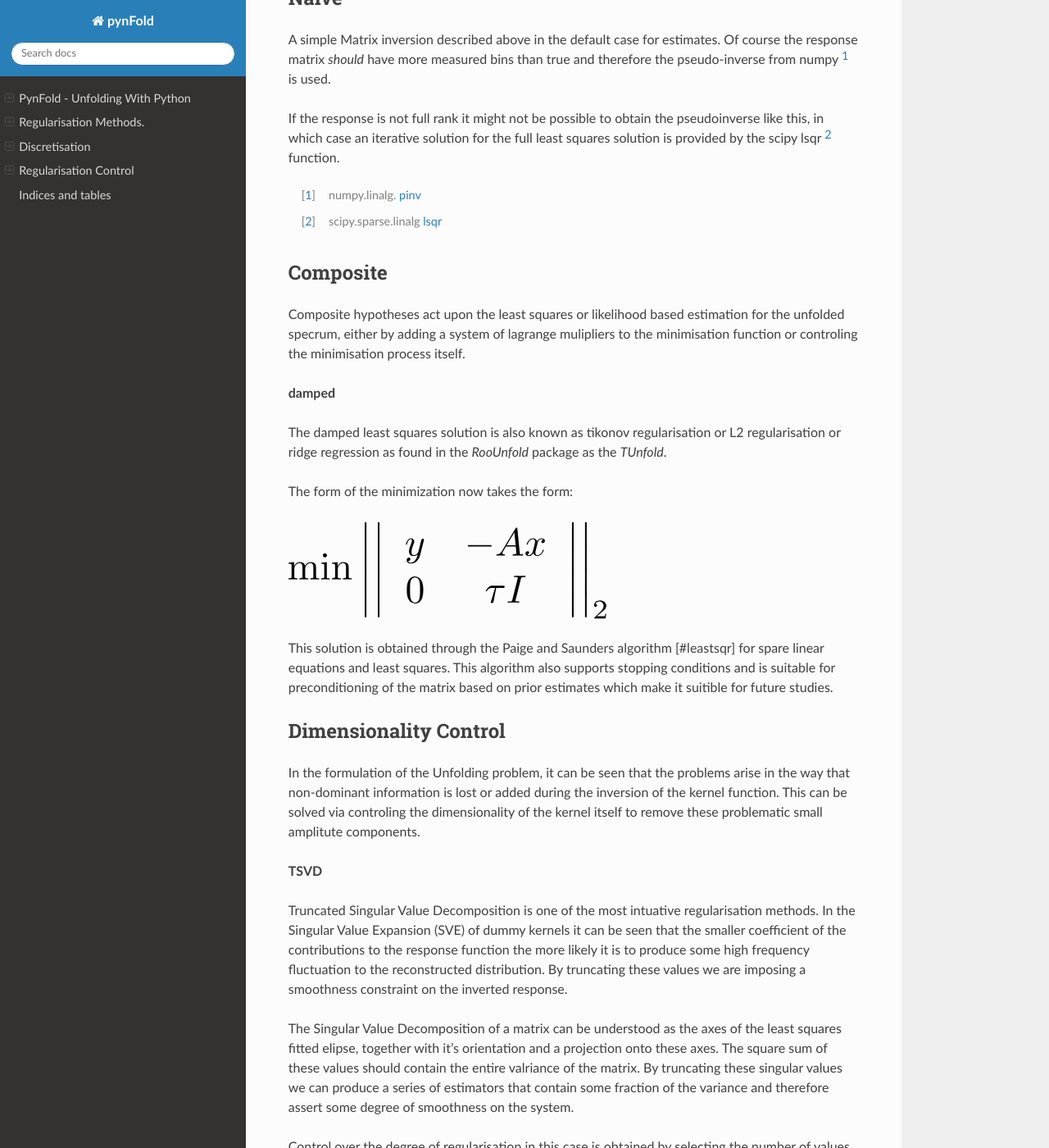
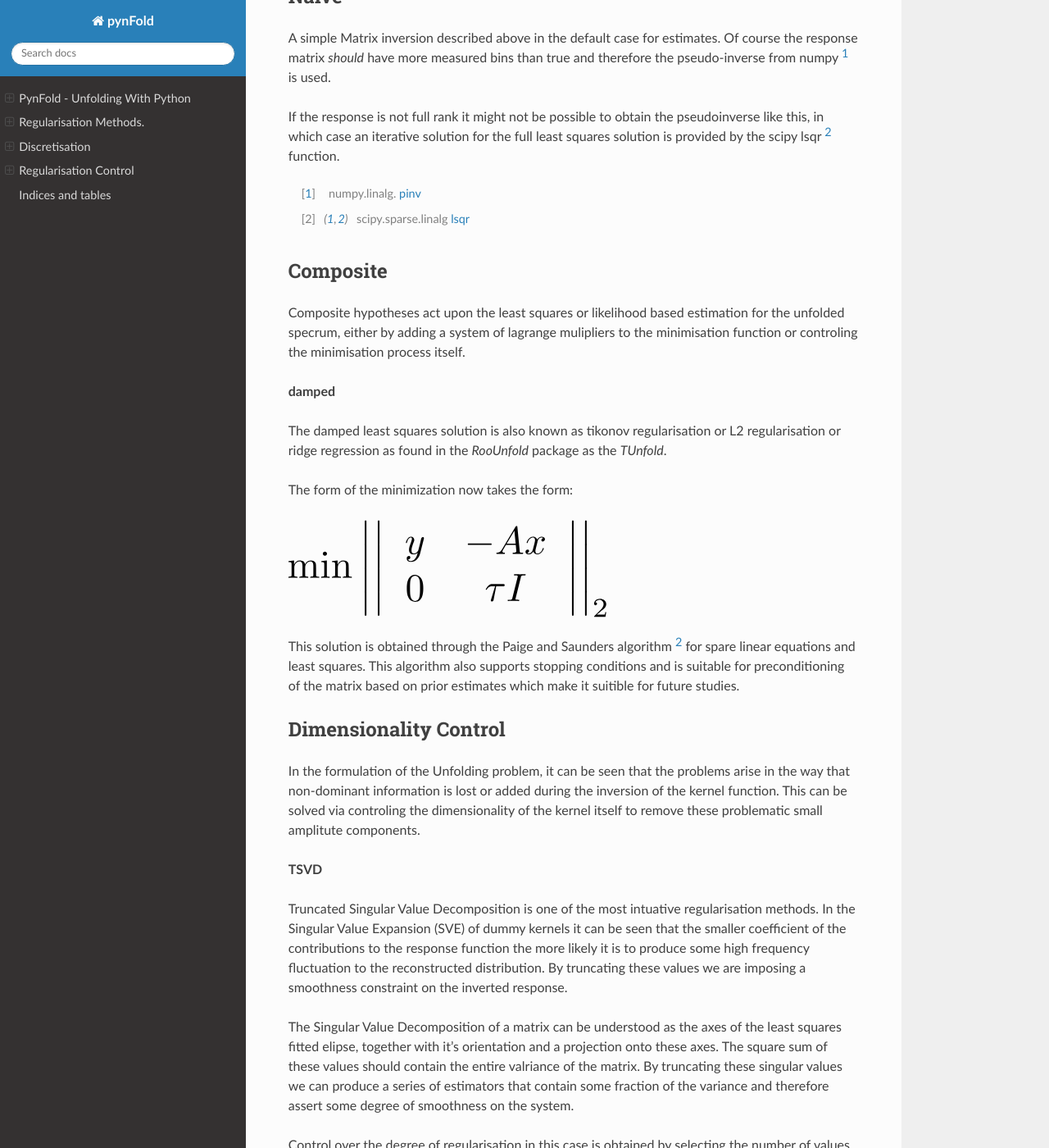
Before and after one commit to vincecr0ft/pynFold, a Sphinx documentation site: the page built from doc/source/index.rst, in a window 1280 px wide and 1400 px high, scrolled down 4087 px. Shown: the whole window at 82% size. Built offline with Sphinx 7.4.7 and the Read the Docs theme 2.0.0, drawn with Linux system fonts in a browser that asks for light colours.

Commit message:
minor doc typos

```diff
--- a/doc/source/index.rst
+++ b/doc/source/index.rst
@@ -107,7 +107,7 @@ The form of the minimization now takes the form:
 .. image:: ../DampedLSQR.svg
 
 
-This solution is obtained through the Paige and Saunders algorithm [#leastsqr] for spare linear equations and least squares. This algorithm also supports stopping conditions and is suitable for preconditioning of the matrix based on prior estimates which make it suitible for future studies.
+This solution is obtained through the Paige and Saunders algorithm [#leastsqr]_ for spare linear equations and least squares. This algorithm also supports stopping conditions and is suitable for preconditioning of the matrix based on prior estimates which make it suitible for future studies.
 
 Dimensionality Control
 ----------------------
```
Also changed, not shown: doc/responsematrix.svg.
